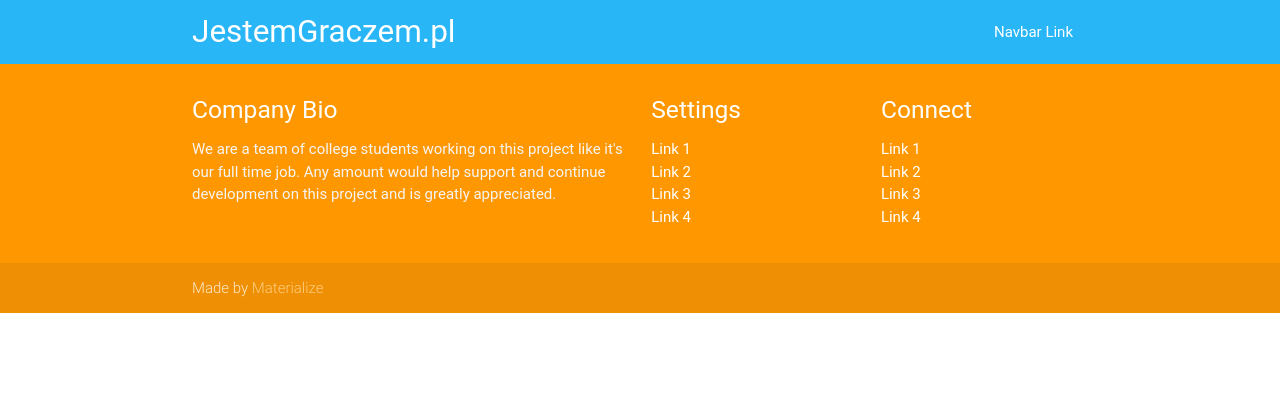
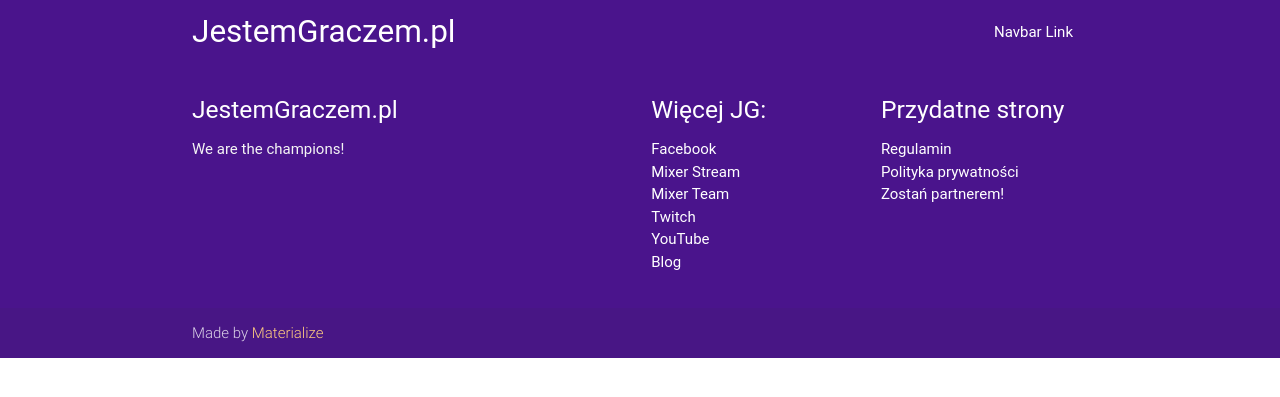
Before and after one commit to PanOtlet/JestemGraczem.pl, a Django app: page / in a window 1280 px wide. Shown: the top 397 px of the page. Run offline with Django 3.2, Linux system fonts and the light colour scheme; data that the repository does not hold is empty; some libraries are stand-ins or nearby versions; some web fonts are replaced.

Commit message:
Nie wiem co ja robię... serio

```diff
--- /dev/null
+++ b/static/css/style.css
@@ -0,0 +1,3 @@
+.player {
+    margin-top: 1rem;
+}
--- a/stream/urls.py
+++ b/stream/urls.py
@@ -1,10 +1,15 @@
-from django.conf.urls import url
+from django.conf.urls import url, include
+from rest_framework import routers
 
 from . import views
 
+router = routers.DefaultRouter()
+router.register(r'twitch', views.TwitchViewSet)
+router.register(r'mixer', views.MixerViewSet)
+
 urlpatterns = [
     url(r'^mixer/(?P<username>[a-zA-Z0-9_]+)/$', views.mixer, name='stream.mixer'),
-    url(r'^twitch/', views.twitch_detail),
     url(r'^twitch/(?P<username>[a-zA-Z0-9_]+)/$', views.twitch, name='stream.twitch'),
+    url(r'^api/', include(router.urls)),
     url(r'^$', views.index, name='stream.index'),
 ]
--- a/templates/base.html
+++ b/templates/base.html
@@ -1,5 +1,6 @@
 <!doctype html>
 <html class="no-js" lang="pl">
+{% load static %}
 <head>
     <meta charset="utf-8">
     <meta http-equiv="Content-Type" content="text/html; charset=UTF-8"/>
@@ -15,7 +16,7 @@
                 <p class="browserupgrade">You are using an <strong>outdated</strong> browser. Please <a href="http://browsehappy.com/">upgrade your browser</a> to improve your experience.</p>
     <![endif]-->
 
-<nav class="light-blue lighten-1" role="navigation">
+<nav class="purple darken-4" role="navigation">
     <div class="nav-wrapper container"><a id="logo-container" href="{% url 'index' %}" class="brand-logo">
         JestemGraczem.pl
     </a>
@@ -30,33 +31,68 @@
     </div>
 </nav>
 {% block main %}{% endblock %}
-<footer class="page-footer orange">
+<footer class="page-footer purple darken-4">
     <div class="container">
         <div class="row">
             <div class="col l6 s12">
-                <h5 class="white-text">Company Bio</h5>
-                <p class="grey-text text-lighten-4">We are a team of college students working on this project like it's
-                    our full time job. Any amount would help support and continue development on this project and is
-                    greatly appreciated.</p>
-
-
+                <h5 class="white-text">JestemGraczem.pl</h5>
+                <p class="grey-text text-lighten-4">
+                    We are the champions!
+                </p>
             </div>
             <div class="col l3 s12">
-                <h5 class="white-text">Settings</h5>
+                <h5 class="white-text">Więcej JG:</h5>
                 <ul>
-                    <li><a class="white-text" href="#!">Link 1</a></li>
-                    <li><a class="white-text" href="#!">Link 2</a></li>
-                    <li><a class="white-text" href="#!">Link 3</a></li>
-                    <li><a class="white-text" href="#!">Link 4</a></li>
+                    <li>
+                        <a class="white-text" href="https://facebook.com/JestemGraczemPL">
+                            Facebook
+                        </a>
+                    </li>
+                    <li>
+                        <a class="white-text" href="https://mixer.com/otlet">
+                            Mixer Stream
+                        </a>
+                    </li>
+                    <li>
+                        <a class="white-text" href="https://mixer.com/team/polishstreamers">
+                            Mixer Team
+                        </a>
+                    </li>
+                    <li>
+                        <a class="white-text" href="https://twitch.tv/otlet">
+                            Twitch
+                        </a>
+                    </li>
+                    <li>
+                        <a class="white-text" href="https://youtube.com/PanOtlet">
+                            YouTube
+                        </a>
+                    </li>
+                    <li>
+                        <a class="white-text" href="http://blog.jestemgraczem.pl">
+                            Blog
+                        </a>
+                    </li>
                 </ul>
             </div>
             <div class="col l3 s12">
-                <h5 class="white-text">Connect</h5>
+                <h5 class="white-text">Przydatne strony</h5>
                 <ul>
-                    <li><a class="white-text" href="#!">Link 1</a></li>
-                    <li><a class="white-text" href="#!">Link 2</a></li>
-                    <li><a class="white-text" href="#!">Link 3</a></li>
-                    <li><a class="white-text" href="#!">Link 4</a></li>
+                    <li>
+                        <a class="white-text" href="#!">
+                            Regulamin
+                        </a>
+                    </li>
+                    <li>
+                        <a class="white-text" href="#!">
+                            Polityka prywatności
+                        </a>
+                    </li>
+                    <li>
+                        <a class="white-text" href="#!">
+                            Zostań partnerem!
+                        </a>
+                    </li>
                 </ul>
             </div>
         </div>
@@ -69,6 +105,7 @@
 </footer>
 <script type="text/javascript" src="https://code.jquery.com/jquery-2.1.1.min.js"></script>
 <link rel="stylesheet" href="https://cdnjs.cloudflare.com/ajax/libs/materialize/0.99.0/css/materialize.min.css">
+<link rel="stylesheet" href="{% static 'css/style.css' %}">
 <script src="https://cdnjs.cloudflare.com/ajax/libs/materialize/0.99.0/js/materialize.min.js"></script>
 </body>
 </html>
--- a/templates/player/mixer.html
+++ b/templates/player/mixer.html
@@ -1,11 +1,11 @@
 {% extends 'player/player.html' %}
 {% block stream %}
     <div class="video-container">
-        <iframe allowfullscreen="true" src="https://mixer.com/embed/player/{{ player.name }}" frameborder="0"></iframe>
+        <iframe allowfullscreen src="https://mixer.com/embed/player/{{ player.name }}" frameborder="0"></iframe>
     </div>
 {% endblock %}
 {% block chat %}
     <div class="video-container" style="min-height: 540px">
-        <iframe allowfullscreen="true" src="https://mixer.com/embed/chat/{{ player.name }}" frameborder="0"></iframe>
+        <iframe allowfullscreen src="https://mixer.com/embed/chat/{{ player.name }}" frameborder="0"></iframe>
     </div>
 {% endblock %}
--- a/templates/player/player.html
+++ b/templates/player/player.html
@@ -1,6 +1,6 @@
 {% extends 'base.html' %}
 {% block main %}
-    <div class="container-fluid">
+    <div class="container-fluid player">
         <div class="row">
             <div class="col s8">
                 {% block stream %}{% endblock %}
--- a/templates/service/index.html
+++ b/templates/service/index.html
@@ -1,5 +1,10 @@
 {% extends 'base.html' %}
 {% block main %}
+    <div class="container">
+
+    </div>
+
+
         {% for player in mixer.all %}
             <li><a href="{% url 'stream.mixer' player.name %}">{{ player.name }}</a></li>
         {% endfor %}
```
Also changed, not shown: JestemGraczem/settings.py (+11 -14 lines), stream/serializers.py (+8 -21 lines), stream/views.py (+9 -16 lines), templates/player/twitch.html (added, +11 -0 lines), 1 other file. Lines whose indentation alone changed are shown as unchanged.
